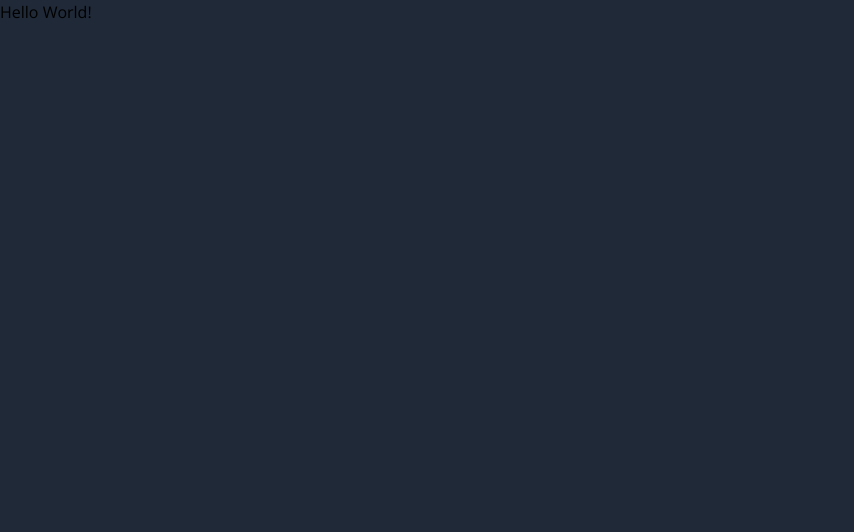
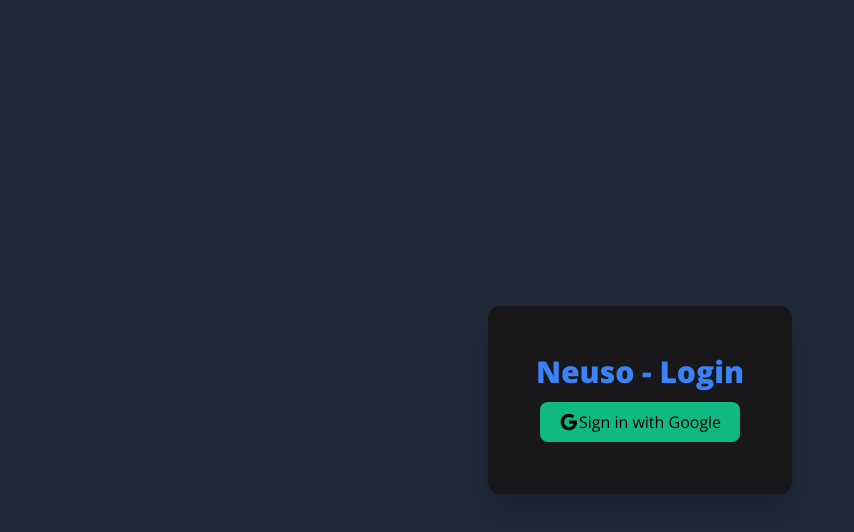
Before and after one commit to ZippyIO/neuso, a React (Vite) app: page / in a window 1280 px wide. Shown: the top 532 px of the page, without its empty margins (0-854 px from the left). Built offline with nearby package versions, Linux system fonts and the light colour scheme; no server answers.

Commit message:
✨ feat: implement AuthContext to show correct page

```diff
--- a/src/App.tsx
+++ b/src/App.tsx
@@ -1,7 +1,35 @@
-const App = () => (
-    <div className="App">
-        <h1>Hello World!</h1>
-    </div>
-);
+import { signOut } from 'firebase/auth';
+import { useContext, useEffect, useState } from 'react';
+import EntryForm from './components/EntryForm';
+import { AuthContext } from './context/AuthContext';
+import Login from './pages/login/Login';
+import { auth } from './utils/firebase';
+
+const App = () => {
+    const userAuth = useContext(AuthContext);
+    const [user, setUser] = useState<true | false>(false);
+
+    useEffect(() => {
+        setUser(!!userAuth);
+    }, [userAuth]);
+
+    return (
+        <div className="App">
+            {!user && <Login />}
+            {user && (
+                <div>
+                    <EntryForm />
+                    <button
+                        onClick={() => signOut(auth)}
+                        className="p-2 bg-blue-600 hover:bg-blue-700 active:bg-blue-800 rounded-md"
+                        type="button"
+                    >
+                        Sign out
+                    </button>
+                </div>
+            )}
+        </div>
+    );
+};
 
 export default App;
```
